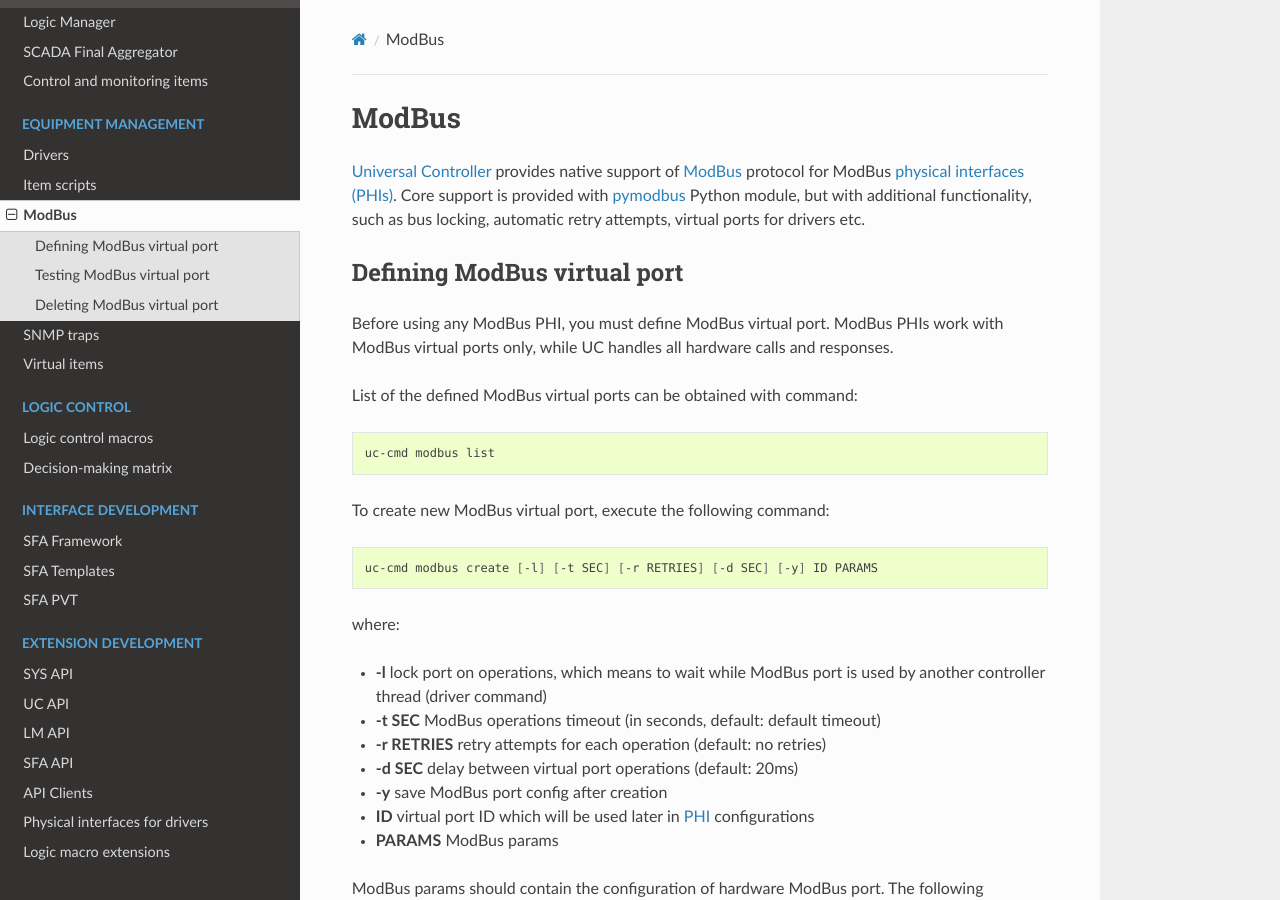
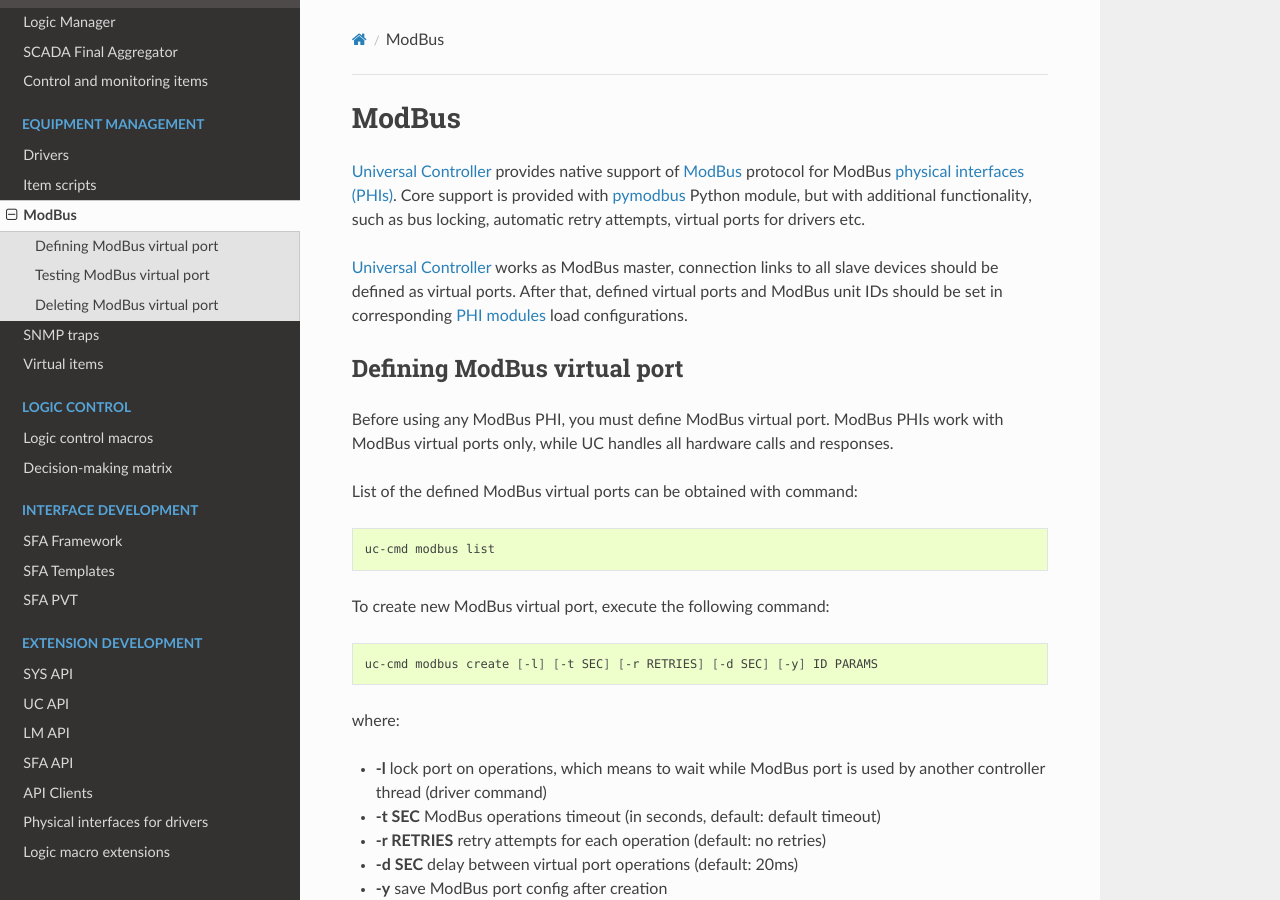
Before and after one commit to alttch/eva3, a Sphinx documentation site: the page built from doc/modbus.rst, in a window 1280 px wide and 900 px high. Built offline with Sphinx 7.4.7 and the Read the Docs theme 2.0.0, drawn with Linux system fonts in a browser that asks for light colours.

Commit message:
modbus help

```diff
--- a/doc/modbus.rst
+++ b/doc/modbus.rst
@@ -6,6 +6,11 @@ protocol for ModBus :doc:`physical interfaces (PHIs)</drivers>`. Core support
 is provided with `pymodbus <https://pymodbus.readthedocs.io>`_ Python module,
 but with additional functionality, such as bus locking, automatic retry
 attempts, virtual ports for drivers etc.
+
+:doc:`/uc/uc` works as ModBus master, connection links to all slave devices
+should be defined as virtual ports. After that, defined virtual ports and
+ModBus unit IDs should be set in corresponding :doc:`PHI modules</drivers>`
+load configurations.
 
 Defining ModBus virtual port
 ============================
```
